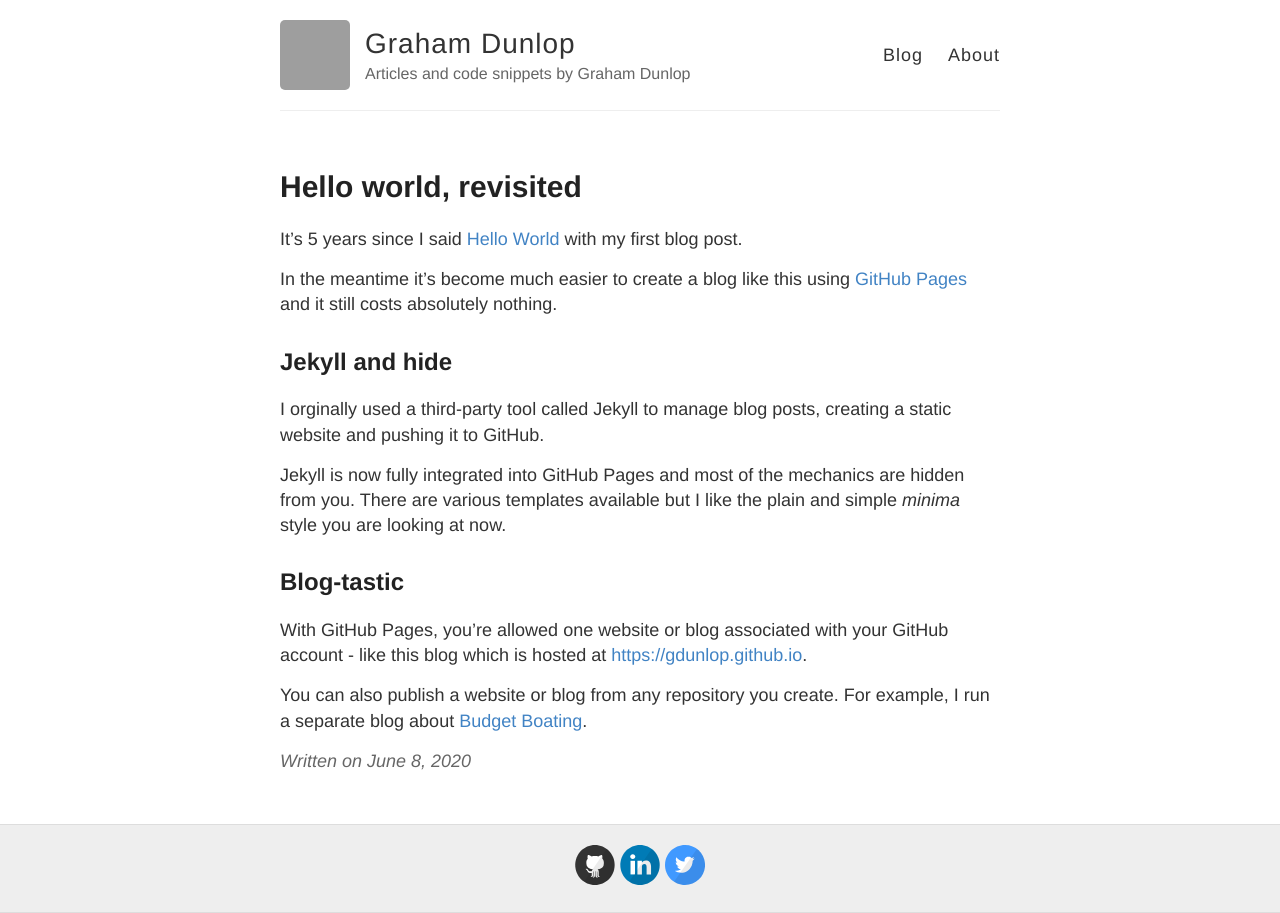
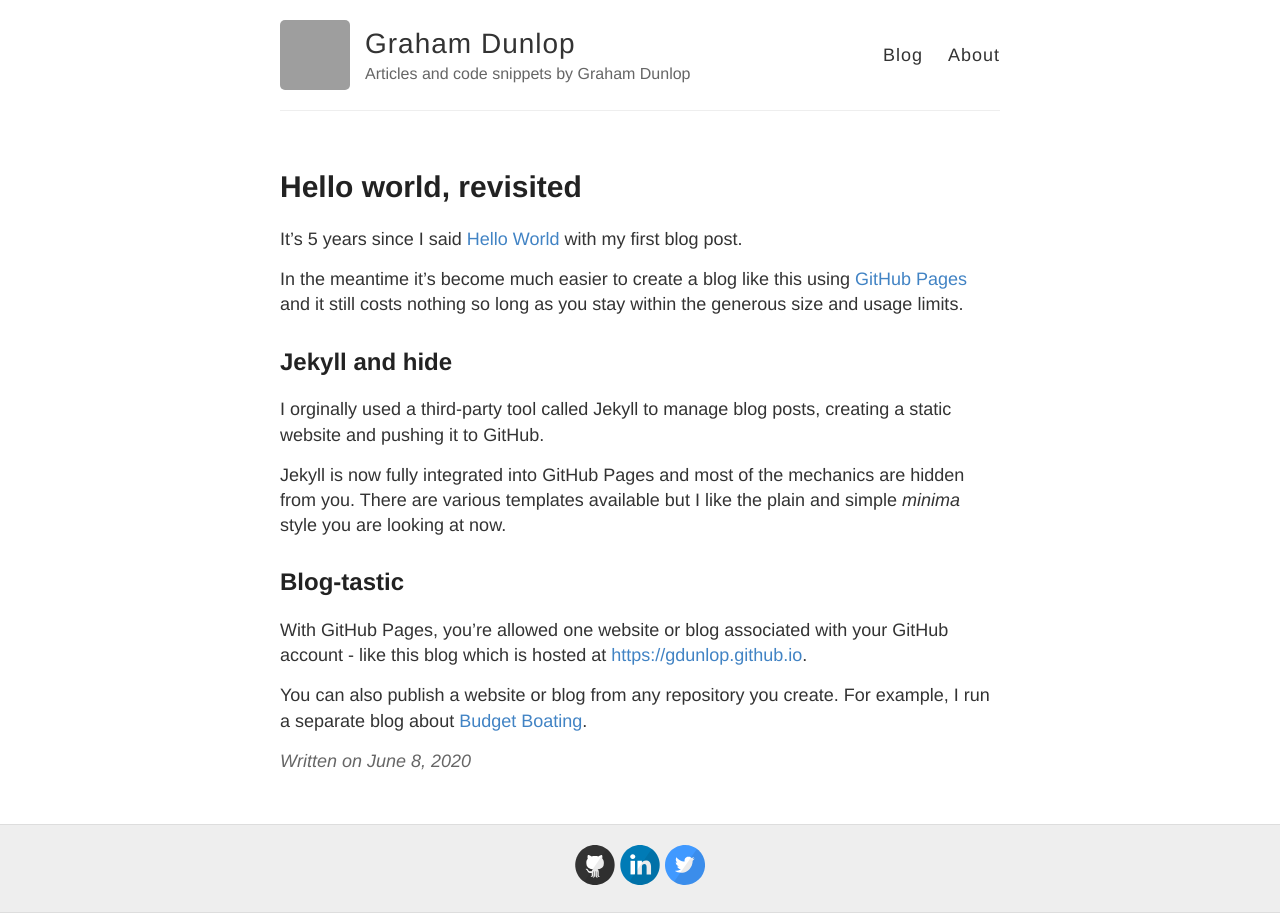
Before and after one commit to gdunlop/gdunlop.github.io, a Jekyll site: the page built from _posts/2020-6-8-Hello-world-revisited.md, in a window 1280 px wide. Built offline with Jekyll 4.4.1, drawn with Linux system fonts in a browser that asks for light colours; grey boxes are pictures that could not be loaded.

Commit message:
longer intro

```diff
--- a/_posts/2020-6-8-Hello-world-revisited.md
+++ b/_posts/2020-6-8-Hello-world-revisited.md
@@ -4,7 +4,7 @@ title: Hello world, revisited
 ---
 It's 5 years since I said [Hello World]({{site.baseurl}}/Hello-world) with my first blog post.
 
-In the meantime it's become much easier to create a blog like this using [GitHub Pages](https://pages.github.com) and it still costs absolutely nothing.
+In the meantime it's become much easier to create a blog like this using [GitHub Pages](https://pages.github.com) and it still costs nothing so long as you stay within the generous size and usage limits.
 
 ## Jekyll and hide
 I orginally used a third-party tool called Jekyll to manage blog posts, creating a static website and pushing it to GitHub.
```
